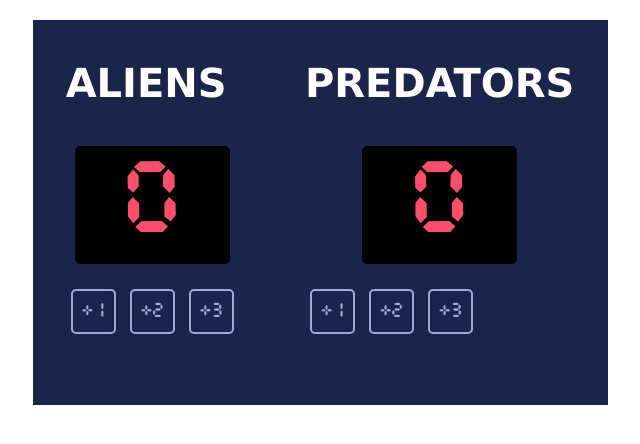
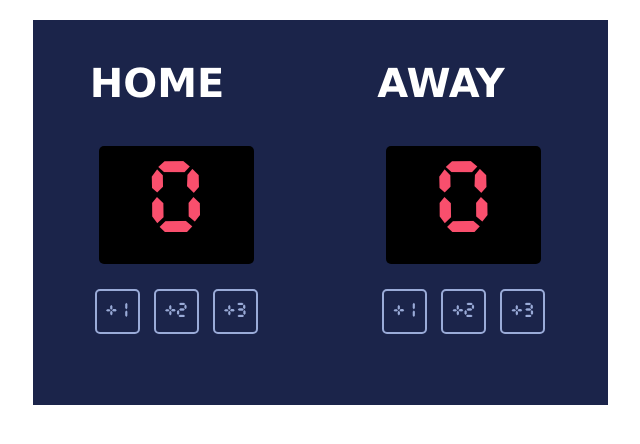
Before and after one commit to achichi340/ScoreBoardApp, a plain HTML site: page index.html in a window 1280 px wide. Shown: the whole page, without its empty margins (320-960 px from the left). Drawn offline with Linux system fonts and the light colour scheme.

Commit message:
Minor text changes

```diff
--- a/index.html
+++ b/index.html
@@ -5,7 +5,7 @@
     <body>
         <div class="container">
             <div>
-                <h3>ALIENS</h3>
+                <h3>HOME</h3>
                 <h2 id="home-score">0</h2>
                 <div class="buttons">
                     <button id="home-1" onclick="homeplus1()">+1</button>
@@ -14,7 +14,7 @@
                 </div>
             </div>
             <div>
-                <h3>PREDATORS</h3>
+                <h3>AWAY</h3>
                 <h2 id="away-score">0</h2>
                 <div class="buttons">
                     <button id="away-1" onclick="awayplus1()">+1</button>
```
